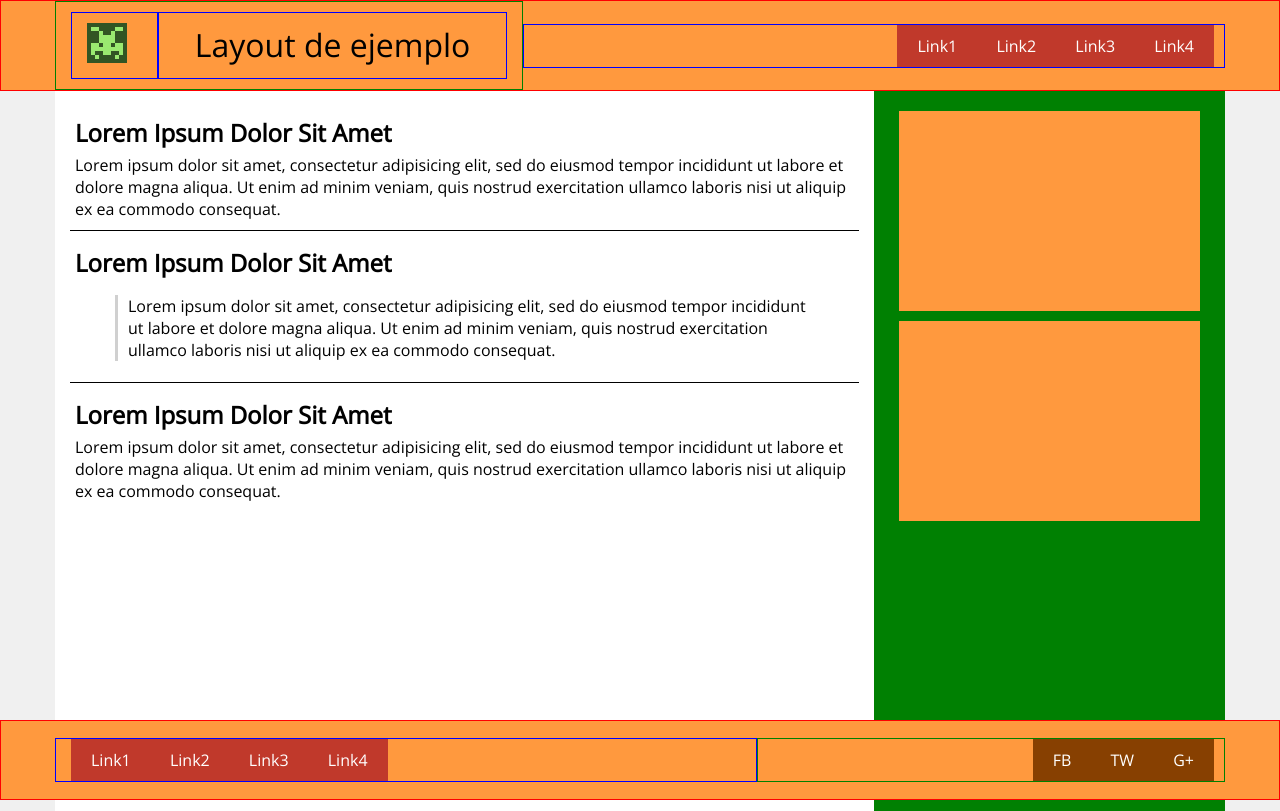
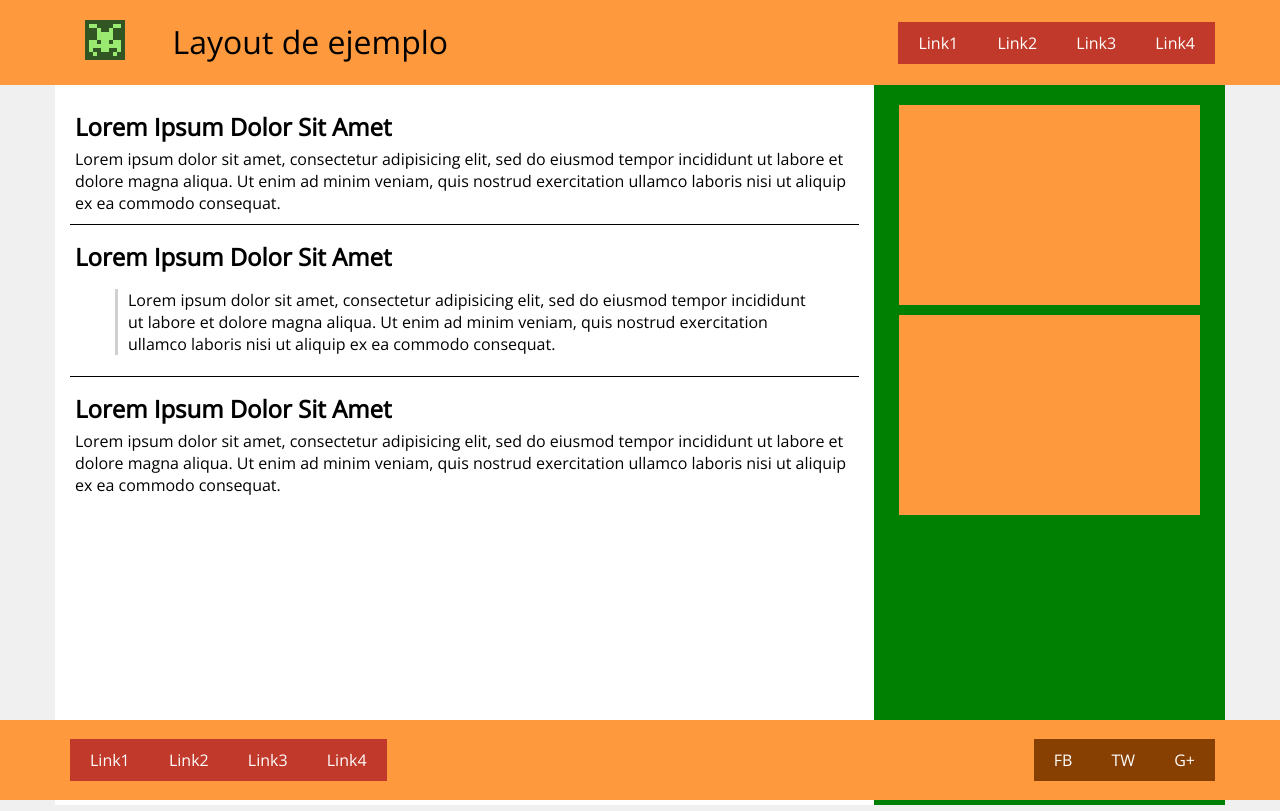
Before and after one commit to gagdmac/web-Test, a website: page index.html in a window 1280 px wide. Drawn offline with nearby package versions, Linux system fonts and the light colour scheme; files that its build step writes are made by us from their sources.

Commit message:
last changes

```diff
--- a/index.html
+++ b/index.html
@@ -11,19 +11,19 @@
 	</head>
 	<body>
 
-		<header class="full cb1">
+		<header class="full ">
 			<div class="container full">
-				<div class="col-4 cb2 inline">
-					<div class="col-2 col-2--col-2-normal cb3">
+				<div class="col-4  inline">
+					<div class="col-2 col-2--col-2-normal ">
 						<img src="/src/assets/img/logo.png" alt="logo">
 					</div>
 
-					<div class="col-8 col-8--col-8-small cb3 text-center">
+					<div class="col-8 col-8--col-8-small text-left">
 						<h1>Layout de ejemplo</h1>
 					</div>
 
 				</div>
-				<div class="col-6 col-6--no-padding text-right cb3 centered">
+				<div class="col-6 col-6--no-padding text-right  centered">
 					<nav class="main-menu">
 						<a href="#">Link1</a>
 						<a href="#">Link2</a>
@@ -63,9 +63,9 @@
 					<div class="col bloque"></div>
 			</aside>
 		</div>
-		<footer class="full cb1">
+		<footer class="full ">
 			<div class="container full">
-				<div class="col-6 col-6--top-padding cb3 centered text-left">
+				<div class="col-6 col-6--top-padding  centered text-left">
 					<nav class="menu-footer">
 						<a href="#">Link1</a>
 						<a href="#">Link2</a>
@@ -73,7 +73,7 @@
 						<a href="#">Link4</a>
 					</nav>
 				</div>
-				<div class="col-4 cb2  col-6--bottom-padding centered">
+				<div class="col-4   col-6--bottom-padding centered">
 					<nav class="social text-right">
 						<a href="#">FB</a>
 						<a href="#">TW</a>
```
Also changed, not shown: README.md.
